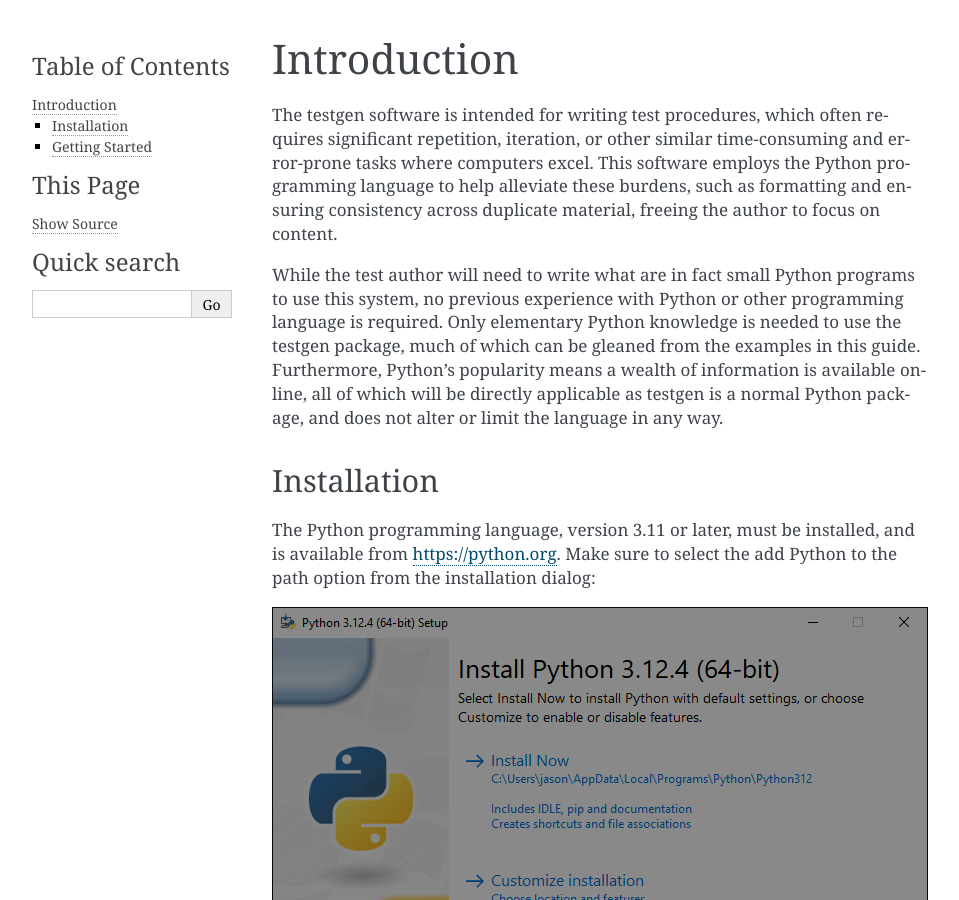
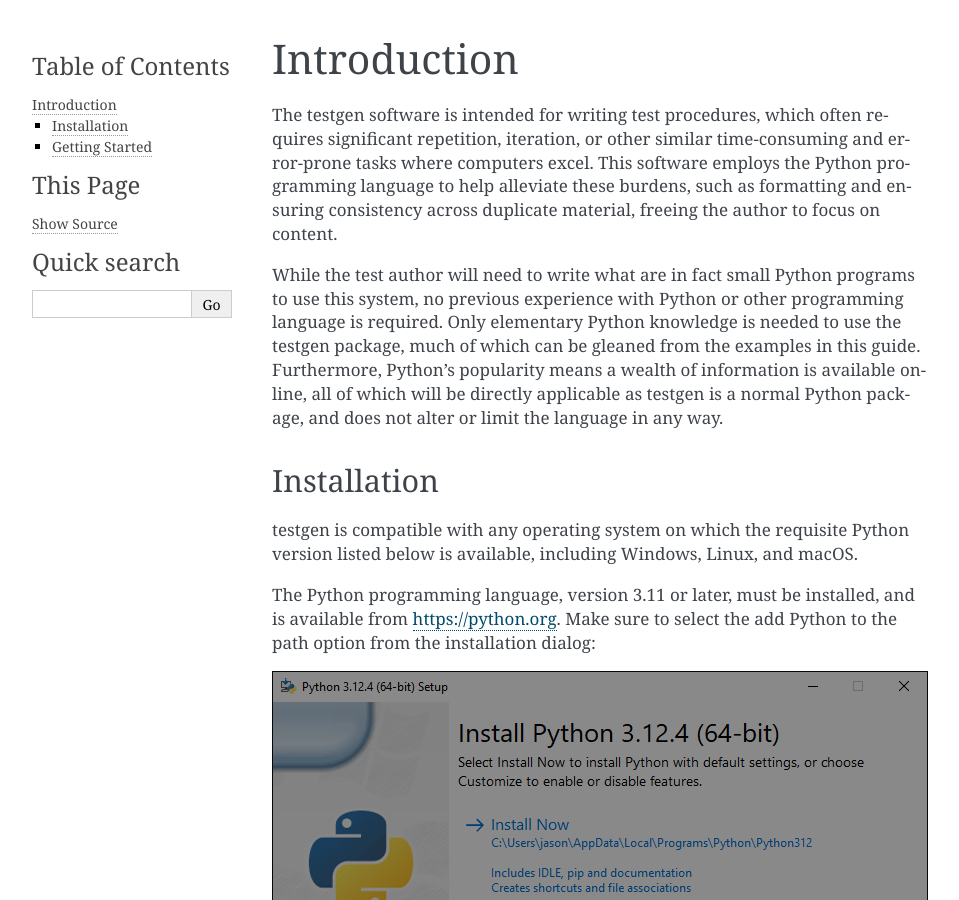
Before and after one commit to jvalenzuela/atform, a Sphinx documentation site: the page built from doc/source/intro.rst, in a window 1280 px wide and 900 px high. Shown: the whole window, without its empty margins (148-1107 px from the left). Built offline with Sphinx 7.4.7, drawn with Linux system fonts in a browser that asks for light colours.

Commit message:
Add note about supported operating systems.

```diff
--- a/doc/source/intro.rst
+++ b/doc/source/intro.rst
@@ -24,6 +24,10 @@ limit the language in any way.
 
 Installation
 ------------
+
+|project_name| is compatible with any operating system on which the
+requisite Python version listed below is available, including
+Windows, Linux, and macOS.
 
 The Python programming language, version |requires_python| or later,
 must be installed,
```
